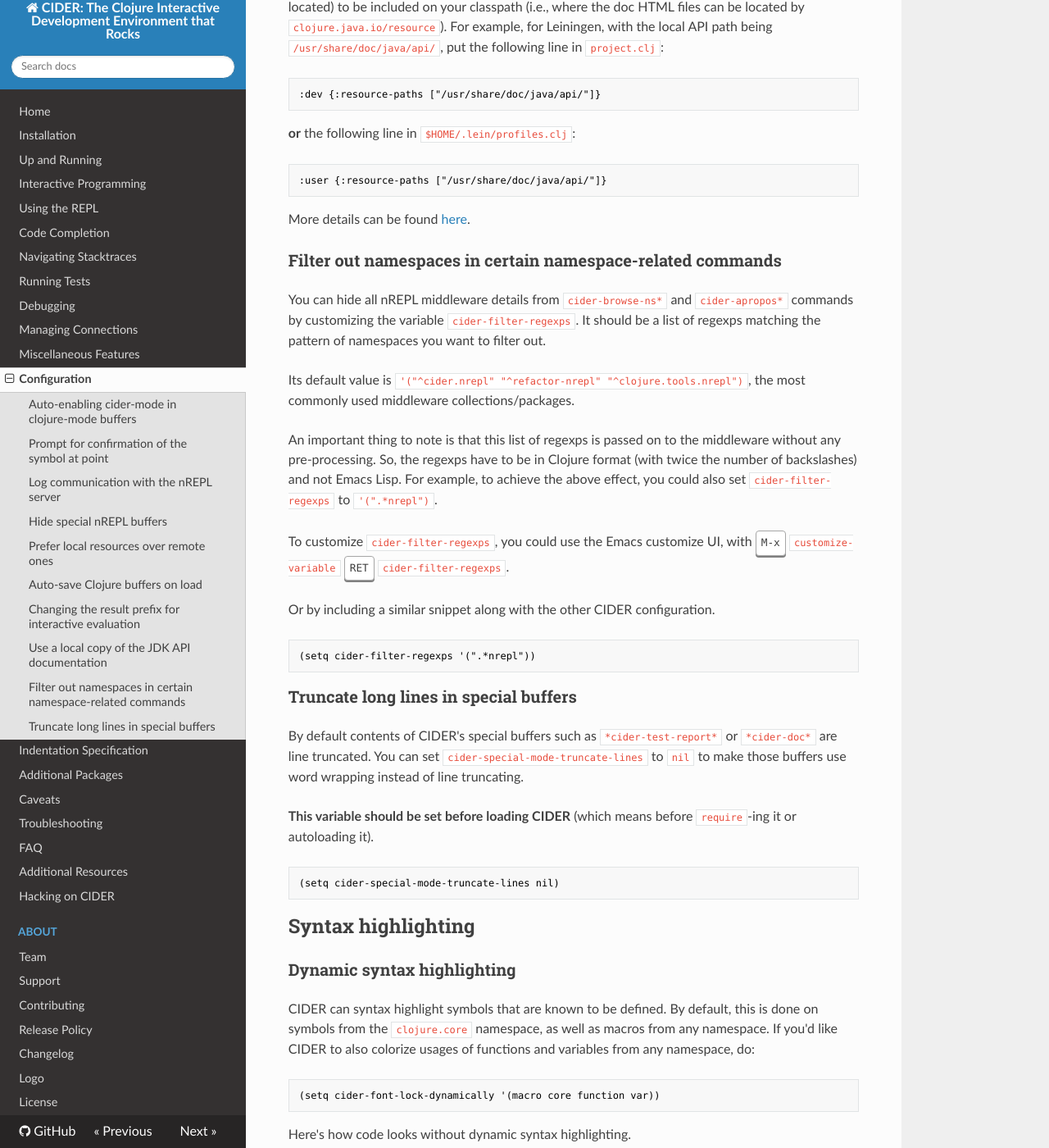
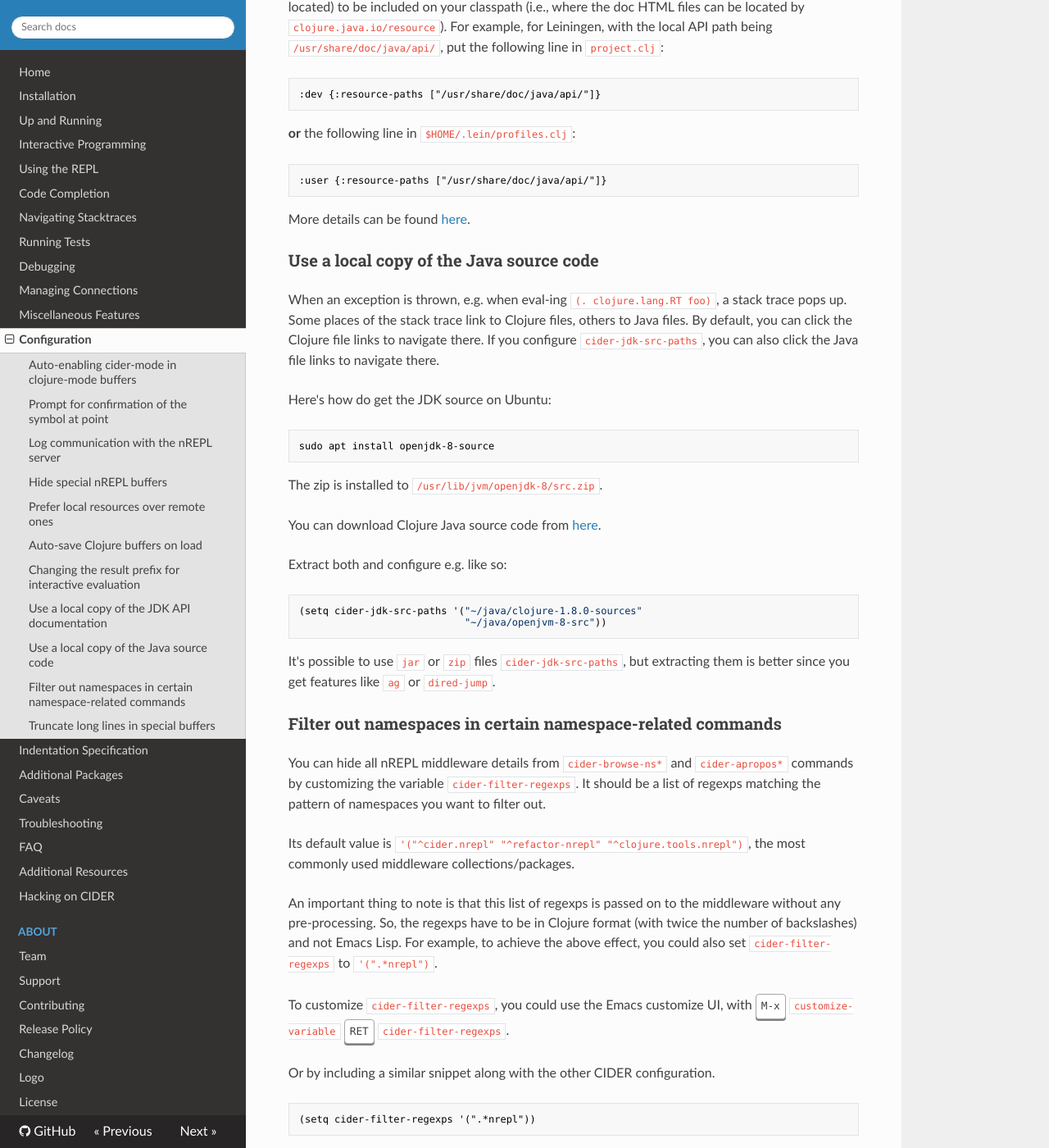
Before and after one commit to clojure-emacs/cider, an MkDocs documentation site: the page built from doc/configuration.md, in a window 1280 px wide and 1400 px high, scrolled down 2061 px. Shown: the whole window at 82% size. Built offline with MkDocs 1.6.1, drawn with Linux system fonts in a browser that asks for light colours; nearby versions of some CDN libraries; old or Windows-style settings are respelled for this version of MkDocs.

Commit message:
Java files are now linked in stack traces if paths are configured (#2167)
On Ubuntu:

    sudo apt install openjdk-8-source

The zip is installed to /usr/lib/jvm/openjdk-8/src.zip.

Download also this one:
https://repo1.maven.org/maven2/org/clojure/clojure/1.8.0/clojure-1.8.0-sources.jar

Extract both and configure e.g. like so:

(setq cider-jdk-src-paths '("~/git/java/clojure-1.8.0-sources"
                            "~/git/java/openjvm-8-src"))

````diff
--- a/doc/configuration.md
+++ b/doc/configuration.md
@@ -116,6 +116,31 @@
 ```
 
 More details can be found [here](https://github.com/clojure-emacs/cider/issues/930).
+
+### Use a local copy of the Java source code
+
+When an exception is thrown, e.g. when eval-ing `(. clojure.lang.RT foo)`, a
+stack trace pops up. Some places of the stack trace link to Clojure files,
+others to Java files. By default, you can click the Clojure file links to
+navigate there. If you configure `cider-jdk-src-paths`, you can also click the
+Java file links to navigate there.
+
+Here's how do get the JDK source on Ubuntu:
+
+    sudo apt install openjdk-8-source
+
+The zip is installed to `/usr/lib/jvm/openjdk-8/src.zip`.
+
+You can download Clojure Java source code from
+[here](https://repo1.maven.org/maven2/org/clojure/clojure/1.8.0/clojure-1.8.0-sources.jar).
+
+Extract both and configure e.g. like so:
+
+    (setq cider-jdk-src-paths '("~/java/clojure-1.8.0-sources"
+                                "~/java/openjvm-8-src"))
+
+It's possible to use `jar` or `zip` files `cider-jdk-src-paths`, but extracting
+them is better since you get features like `ag` or `dired-jump`.
 
 ### Filter out namespaces in certain namespace-related commands
 
````
Also changed, not shown: CHANGELOG.md (+1 -0 lines), 1 other file.
